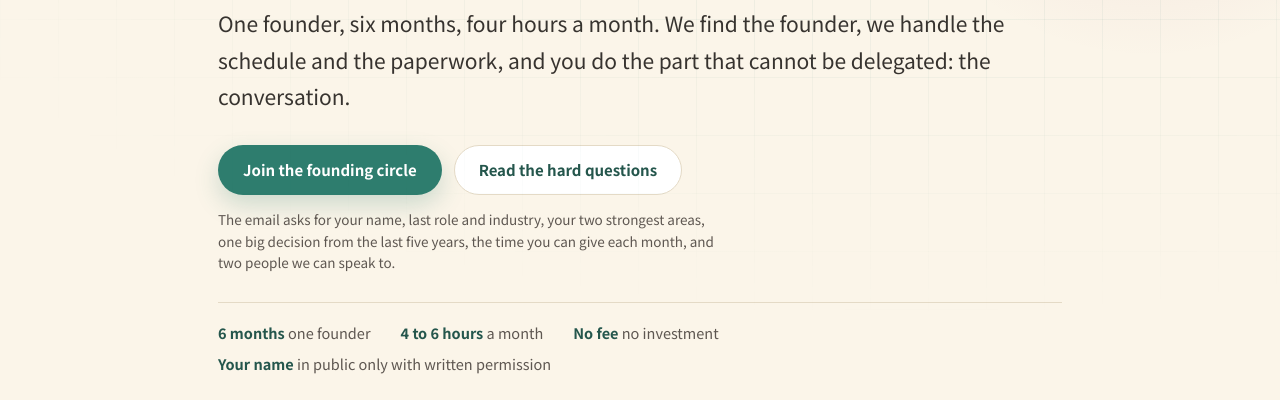
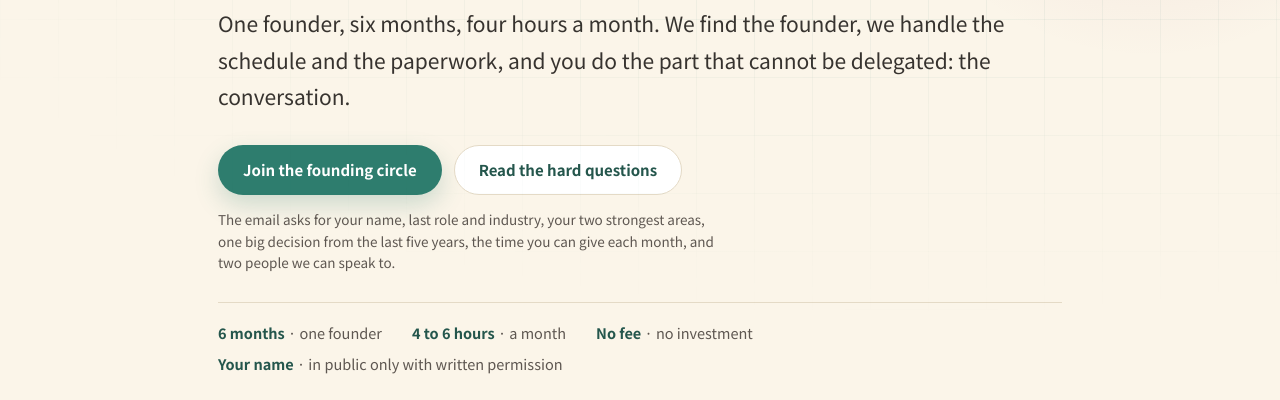
Before and after one commit to nissimworks/hansu-project, a plain HTML site: page seniors.html in a window 1280 px wide. Shown: the part 400-800 px from the top of the page. Drawn offline with Linux system fonts and the light colour scheme.

Commit message:
Two by two stats in the home column, tidy senior quick facts

```diff
--- a/assets/site.css
+++ b/assets/site.css
@@ -303,3 +303,6 @@ footer.site{background:#fff;border-top:1px solid var(--line);padding:46px 0 56px
 /* one line under an application button: what the email will ask */
 .cta-note{font-size:13.5px;color:var(--muted);margin:14px 0 0;max-width:38em;line-height:1.6}
 .path .cta-note{font-size:13px;margin:12px 0 0;max-width:none}
+
+/* a four-up stat strip is too tight inside a text column: two by two */
+.split .stats{grid-template-columns:repeat(2,1fr)}
--- a/seniors.html
+++ b/seniors.html
@@ -21,7 +21,7 @@
 <link rel="preconnect" href="https://fonts.googleapis.com">
 <link rel="preconnect" href="https://fonts.gstatic.com" crossorigin>
 <link href="https://fonts.googleapis.com/css2?family=Noto+Sans+KR:wght@400;500;700&amp;family=Noto+Serif+KR:wght@500;600;700&amp;display=swap" rel="stylesheet">
-<link rel="stylesheet" href="assets/site.css?v=4">
+<link rel="stylesheet" href="assets/site.css?v=5">
 </head>
 <body class="seniors">
 <a class="skip" href="#main" data-en="Skip to content" data-ko="본문으로 건너뛰기">Skip to content</a>
@@ -60,10 +60,10 @@
       </div>
       <p class="cta-note" data-en="The email asks for your name, last role and industry, your two strongest areas, one big decision from the last five years, the time you can give each month, and two people we can speak to." data-ko="메일에는 성함, 마지막 직책과 업종, 가장 자신 있는 두 영역, 최근 5년 안에 내린 큰 결정 하나, 한 달에 가능한 시간, 그리고 소개해 주실 두 분을 적으시면 됩니다.">The email asks for your name, last role and industry, your two strongest areas, one big decision from the last five years, the time you can give each month, and two people we can speak to.</p>
     <div class="quickline">
-      <span><b data-en="6 months" data-ko="6개월">6 months</b> <span data-en="one founder" data-ko="창업자 한 사람">one founder</span></span>
-      <span><b data-en="4 to 6 hours" data-ko="한 달 4~6시간">4 to 6 hours</b> <span data-en="a month" data-ko="의 시간">a month</span></span>
-      <span><b data-en="No fee" data-ko="회비 없음">No fee</b> <span data-en="no investment" data-ko="투자 없음">no investment</span></span>
-      <span><b data-en="Your name" data-ko="성함">Your name</b> <span data-en="in public only with written permission" data-ko="은 서면 허락 없이 공개하지 않음">in public only with written permission</span></span>
+      <span><b data-en="6 months" data-ko="6개월">6 months</b> · <span data-en="one founder" data-ko="창업자 한 사람">one founder</span></span>
+      <span><b data-en="4 to 6 hours" data-ko="한 달 4~6시간">4 to 6 hours</b> · <span data-en="a month" data-ko="의 시간">a month</span></span>
+      <span><b data-en="No fee" data-ko="회비 없음">No fee</b> · <span data-en="no investment" data-ko="투자 없음">no investment</span></span>
+      <span><b data-en="Your name" data-ko="성함">Your name</b> · <span data-en="in public only with written permission" data-ko="은 서면 허락 없이 공개하지 않음">in public only with written permission</span></span>
     </div>
   </div>
 </section>
@@ -312,6 +312,6 @@
   </div>
 </footer>
 
-<script src="assets/site.js?v=4"></script>
+<script src="assets/site.js?v=5"></script>
 </body>
 </html>
```
Also changed, not shown: about.html (+2 -2 lines), founders.html (+2 -2 lines), index.html (+2 -2 lines), join.html (+2 -2 lines).
